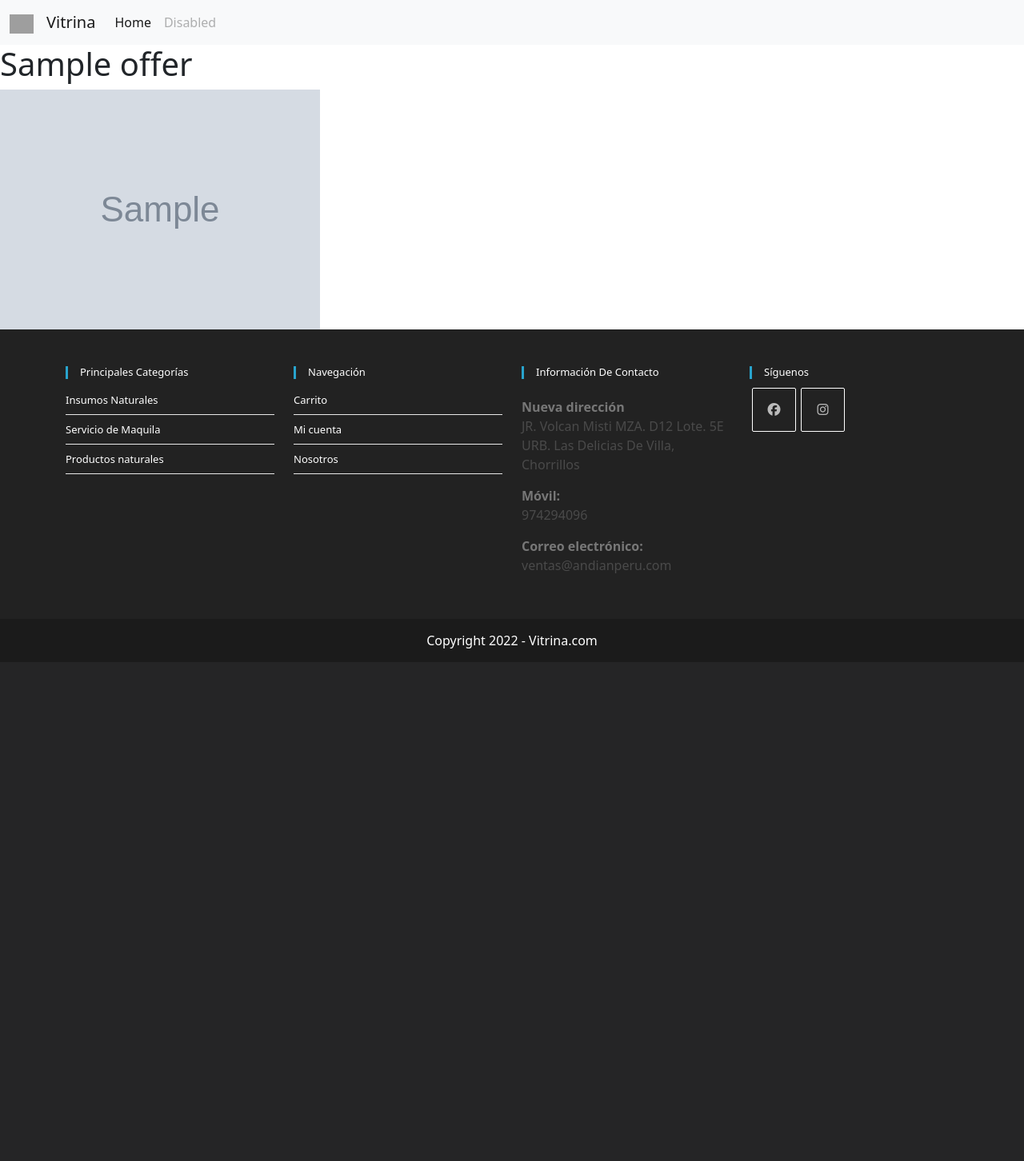
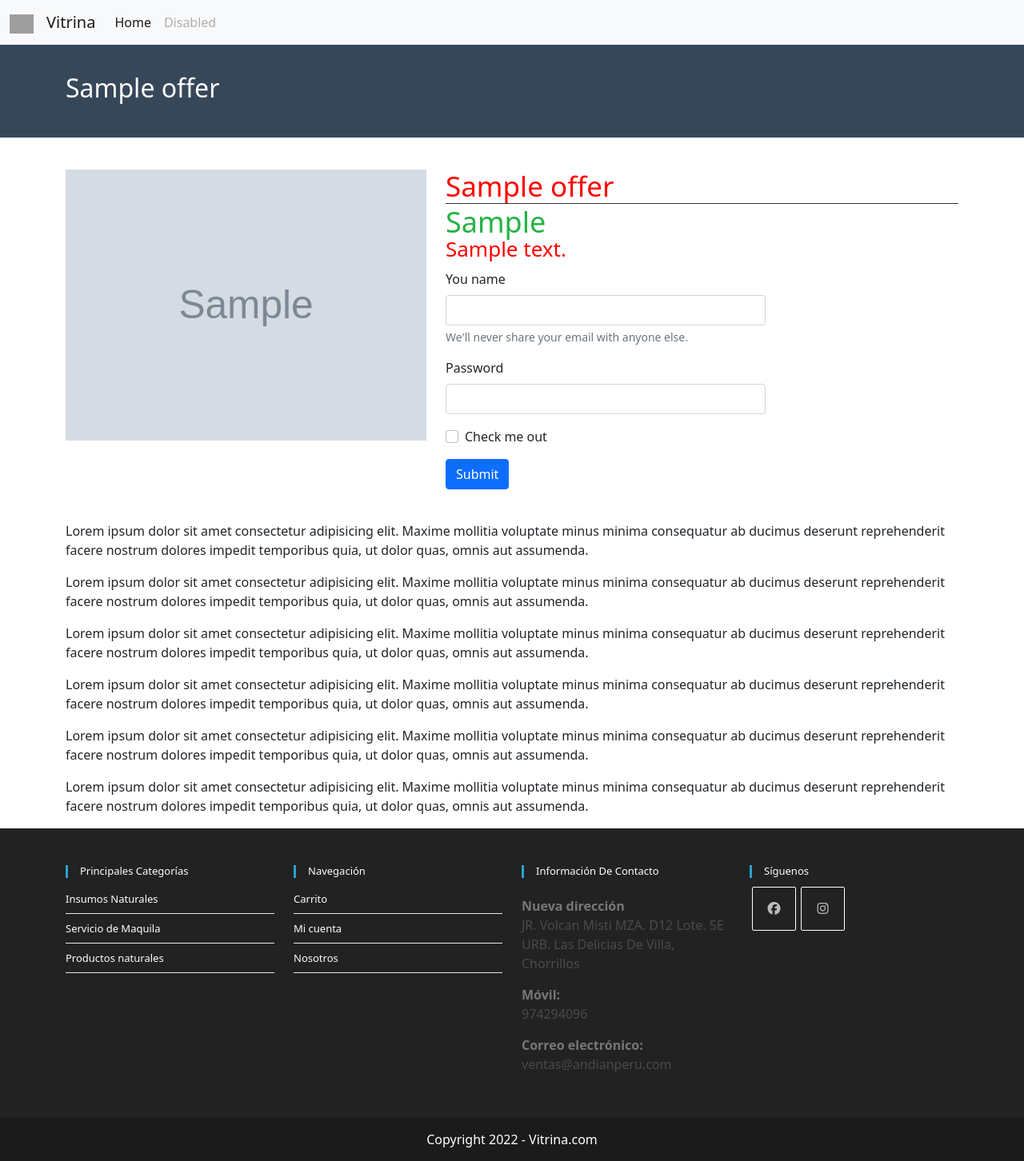
Before and after one commit to Vladiuse/vitrina, a Django app: page /1 in a window 1280 px wide. Shown: the whole page at 80% size. Before the commit the page ends 811 px from the top, so only its background shows below. Run offline with Django 3.2, Linux system fonts and the light colour scheme; tables that the repository leaves empty hold one stand-in row (values such as "Sample post"); grey boxes marked "Sample" are stand-in pictures; some libraries are stand-ins or nearby versions; grey boxes are pictures that could not be loaded.

Commit message:
add product_detail

```diff
--- a/vitrina/product/templates/product/base.html
+++ b/vitrina/product/templates/product/base.html
@@ -180,24 +180,9 @@
     }
     /* FOOTER */
 
-    /* CARDS */
 
-    /* CARDS */
 
-    .premium-title-container{
-        display: flex;
-        flex-direction: column;
-        align-items: center;
-    }
-    .premium-title-container h2{
-        color:#37475A;
-        font-size: 30px;
-    }
-    .premium-title-container span{
-        width: 120px;
-        height: 5px;
-        background-color: #37475A;
-    }
+
 
     .categorys-container{
         margin: 20px;
--- a/vitrina/product/templates/product/product_detail.html
+++ b/vitrina/product/templates/product/product_detail.html
@@ -1,5 +1,79 @@
 {%extends 'product/base.html'%}
 {%block content%}
-<h1>{{product.name}}</h1>
-<img src="{{product.image.url}}">
+<div class="product-title">
+    <div class="container">
+        <h2>{{product.name}}</h2>
+    </div>
+</div>
+<div class="container-sm form-wrapper">
+    <div class="row">
+        <div class="col-5">
+            <img src="{{product.image.url}}">
+        </div>
+        <div class="col-7">
+            <h3 class="product-name">{{product.name}}</h3>
+            <h4 class="price">{{product.price}}</h4>
+            <p class="product-desc">{{product.desc}}</p>
+            <form>
+                <div class="mb-3">
+                  <label for="exampleInputEmail1" class="form-label">You name</label>
+                  <input type="text" class="form-control" id="exampleInputEmail1" aria-describedby="emailHelp">
+                  <div id="emailHelp" class="form-text">We'll never share your email with anyone else.</div>
+                </div>
+                <div class="mb-3">
+                  <label for="exampleInputPassword1" class="form-label">Password</label>
+                  <input type="password" class="form-control" id="exampleInputPassword1">
+                </div>
+                <div class="mb-3 form-check">
+                  <input type="checkbox" class="form-check-input" id="exampleCheck1">
+                  <label class="form-check-label" for="exampleCheck1">Check me out</label>
+                </div>
+                <button type="submit" class="btn btn-primary">Submit</button>
+              </form>
+        </div>
+    </div>
+</div>
+<div class="container product-info">
+<p>Lorem ipsum dolor sit amet consectetur adipisicing elit. Maxime mollitia voluptate minus minima consequatur ab ducimus deserunt reprehenderit facere nostrum dolores impedit temporibus quia, ut dolor quas, omnis aut assumenda.</p>
+<p>Lorem ipsum dolor sit amet consectetur adipisicing elit. Maxime mollitia voluptate minus minima consequatur ab ducimus deserunt reprehenderit facere nostrum dolores impedit temporibus quia, ut dolor quas, omnis aut assumenda.</p>
+<p>Lorem ipsum dolor sit amet consectetur adipisicing elit. Maxime mollitia voluptate minus minima consequatur ab ducimus deserunt reprehenderit facere nostrum dolores impedit temporibus quia, ut dolor quas, omnis aut assumenda.</p>
+<p>Lorem ipsum dolor sit amet consectetur adipisicing elit. Maxime mollitia voluptate minus minima consequatur ab ducimus deserunt reprehenderit facere nostrum dolores impedit temporibus quia, ut dolor quas, omnis aut assumenda.</p>
+<p>Lorem ipsum dolor sit amet consectetur adipisicing elit. Maxime mollitia voluptate minus minima consequatur ab ducimus deserunt reprehenderit facere nostrum dolores impedit temporibus quia, ut dolor quas, omnis aut assumenda.</p>
+<p>Lorem ipsum dolor sit amet consectetur adipisicing elit. Maxime mollitia voluptate minus minima consequatur ab ducimus deserunt reprehenderit facere nostrum dolores impedit temporibus quia, ut dolor quas, omnis aut assumenda.</p>
+</div>
+
+<style>
+    .product-title{
+        background-color: #37475a;
+        padding: 35px 0;
+        color: #fff;
+    }
+    .form-wrapper{
+        margin-top: 40px;
+        margin-bottom: 40px;
+    }
+    .form-wrapper img{
+        width: 100%;
+    }
+    .form-wrapper h3.product-name{
+        font-size: 35px;
+        color:red;
+        border-bottom: 1px solid #333;
+    }
+    .form-wrapper .price{
+        color: #25b244;
+        font-size: 36px;
+        line-height: 30px;
+        font-weight: 400;
+    }
+    .form-wrapper .product-desc{
+        color:red;
+        font-size: 26px;
+        line-height: 20px;
+        font-weight: 300;
+    }
+    .form-wrapper form{
+        max-width: 400px;
+    }
+</style>
 {%endblock%}
```
Also changed, not shown: vitrina/product/templates/product/products.html (+21 -2 lines).
